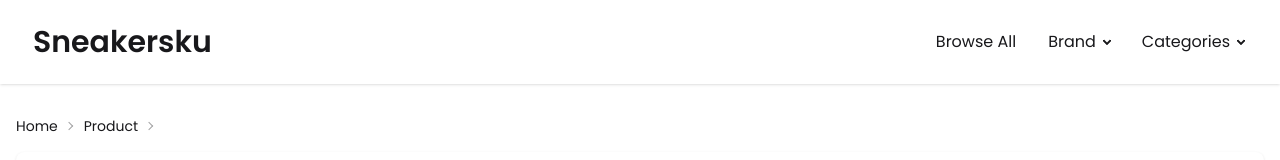
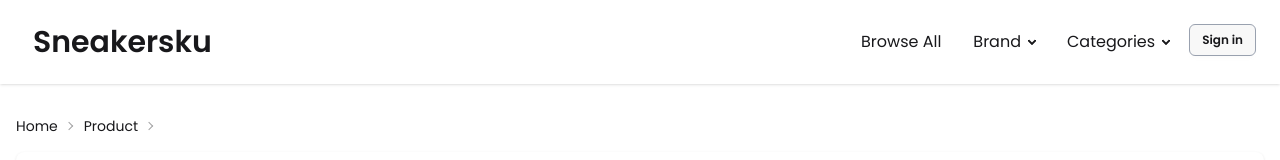
Before and after one commit to riskymahendraa/e-commerce-sneakers, a React (Vite) app: page /product/1 in a window 1280 px wide. Shown: the top 160 px of the page. Built offline with nearby package versions, Linux system fonts and the light colour scheme; no server answers.

Commit message:
feat: add Button component to Navbar for sign-in functionality

```diff
--- a/src/components/Button.jsx
+++ b/src/components/Button.jsx
@@ -3,7 +3,7 @@ import React from "react";
 const Button = ({ title, icon: Icon, variant, ...props }) => {
   // base style
   let baseStyle =
-    "border transition-transform duration-300 ease-in-out hover:scale-105";
+    "border transition-transform rounded-md duration-300 ease-in-out hover:scale-105";
 
   // default button kecil
   let sizeStyle = "btn btn-xs sm:btn-sm border-gray-400";
--- a/src/components/Navbar.jsx
+++ b/src/components/Navbar.jsx
@@ -1,4 +1,5 @@
 import React from "react";
+import Button from "./Button";
 
 const Navbar = () => {
   return (
@@ -35,6 +36,9 @@ const Navbar = () => {
               </ul>
             </details>
           </li>
+          <li>
+            <Button title="Sign in" />
+          </li>
         </ul>
       </div>
       <div className="bg-red-500 flex-none"></div>
```
